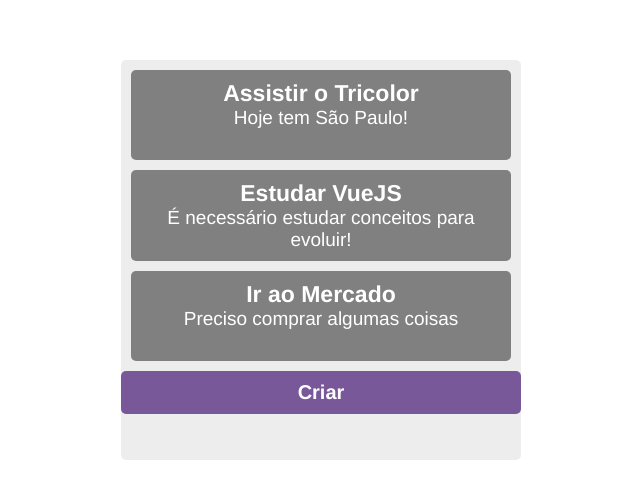
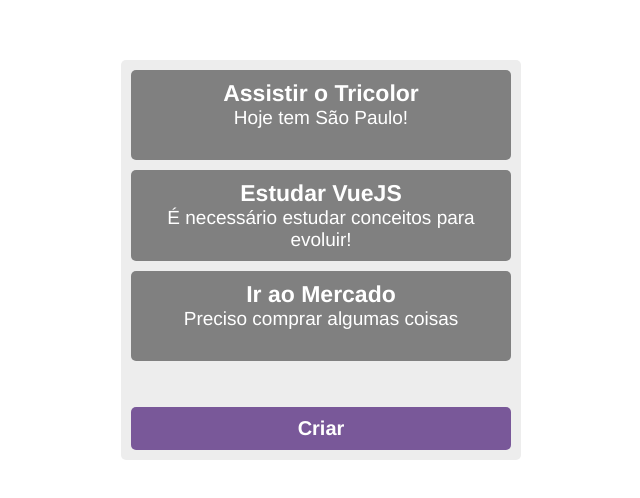
Before and after one commit to paulofoliveira/todolist-vue, a Vue app: page / in a window 1280 px wide. Shown: the top 498 px of the page, without its empty margins (319-959 px from the left). Built offline with nearby package versions, Linux system fonts and the light colour scheme.

Commit message:
Estilo do botão

```diff
--- a/src/App.vue
+++ b/src/App.vue
@@ -74,10 +74,16 @@
         }
 
         &-container {
+            display: flex;
+            flex-direction: column;
             width: 400px;
             min-height: 400px;
             background-color: $container-bgcolor;
             border-radius: 5px;
+        }
+
+        &-create-btn-container {
+            margin: 10px;
         }
     }
 
@@ -88,6 +94,10 @@
         background-color: #795899;
         color: white;
         font-weight: bold;
+
+        &:hover {
+            cursor: pointer;
+        }
     }
     .modal {
         display: none;
--- a/src/components/TodoList.vue
+++ b/src/components/TodoList.vue
@@ -27,3 +27,9 @@
         }
     }
 </script>
+
+<style scoped>
+    .todo-list {
+        flex: 1;
+    }
+</style>
```
